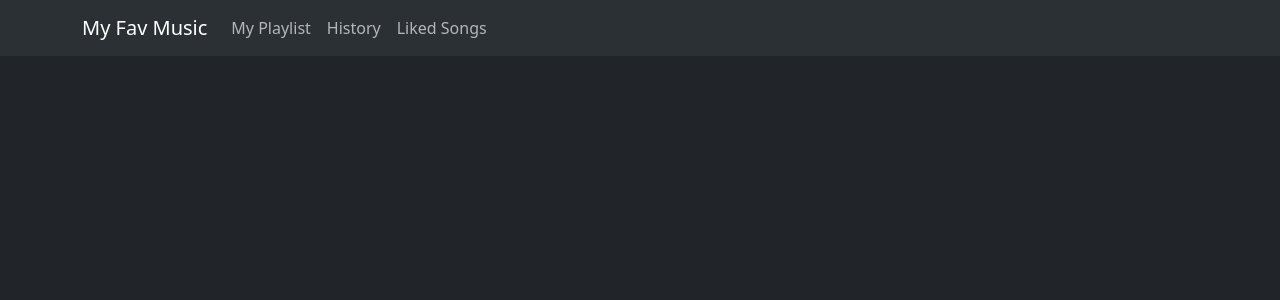
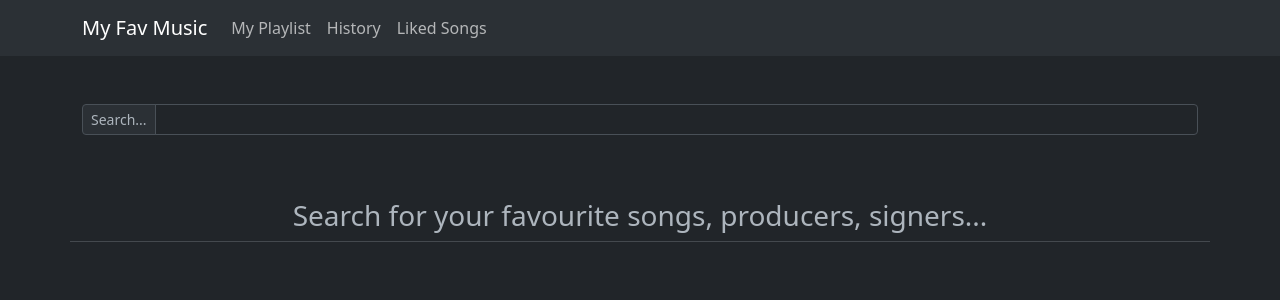
Before and after one commit to nikoladomazetovikj/my-fav-music, a React (Vite) app: page / in a window 1280 px wide. Shown: the top 300 px of the page. Built offline with nearby package versions, Linux system fonts and the light colour scheme; no server answers.

Commit message:
wip: home layout changes

```diff
--- a/package.json
+++ b/package.json
@@ -12,6 +12,7 @@
   "dependencies": {
     "axios": "^1.4.0",
     "bootstrap": "^5.3.0",
+    "prop-types": "^15.8.1",
     "react": "^18.2.0",
     "react-bootstrap": "^2.8.0",
     "react-dom": "^18.2.0",
--- /dev/null
+++ b/src/components/Home/Main.jsx
@@ -0,0 +1,19 @@
+import {Container, Row} from "react-bootstrap";
+import PropTypes from "prop-types";
+
+const Main = ({children}) => {
+
+    return (
+      <Container className='my-5'>
+          <Row>
+              {children}
+          </Row>
+      </Container>
+    );
+}
+
+Main.propTypes = {
+    children: PropTypes.node.isRequired,
+};
+
+export default Main;
--- /dev/null
+++ b/src/components/Home/NoResults.jsx
@@ -0,0 +1,15 @@
+import {Container, Row} from "react-bootstrap";
+
+const NoResults = () => {
+    return (
+        <Container className='my-5'>
+           <Row className='text-center'>
+               <h3>Search for your favourite songs, producers, signers... </h3>
+               <hr/>
+           </Row>
+        </Container>
+    );
+}
+
+
+export default NoResults;
--- /dev/null
+++ b/src/components/Home/Search.jsx
@@ -0,0 +1,30 @@
+import {InputGroup} from "react-bootstrap";
+import Form from 'react-bootstrap/Form';
+import {useContext} from "react";
+import AppContext from "../../context/AppContext.jsx";
+
+const Search = () => {
+
+    const {setSearchTerm} = useContext(AppContext);
+
+
+    const handleOnKeyboardUp = (event) => {
+        event.preventDefault()
+
+        setSearchTerm(event.target.value)
+    }
+
+    return (
+        <InputGroup size="sm" className="mb-3">
+            <InputGroup.Text id="search">Search...</InputGroup.Text>
+            <Form.Control
+                aria-label="Search"
+                aria-describedby="search"
+                onInput={handleOnKeyboardUp}
+            />
+        </InputGroup>
+    );
+}
+
+
+export default Search;
--- a/src/context/AppContext.jsx
+++ b/src/context/AppContext.jsx
@@ -1,30 +1,33 @@
 import {createContext, useEffect, useState} from "react";
 import axios from "axios";
+import PropTypes from "prop-types";
 
 const AppContext = createContext({
     searchResults: []
 });
 
-// eslint-disable-next-line react/prop-types
+
 export const AppProvider = ({ children }) => {
 
     const [searchResults, setSearchResults] = useState([]);
 
 
-    useEffect(() => {
-        const fetchData = async () => {
+    const [searchTerm, setSearchTerm] = useState("");
+
+    console.log(searchTerm)
+    const fetchData = async (searchTerm) => {
         const options = {
-                method: 'GET',
+            method: "GET",
             url: `${import.meta.env.VITE_API_BASE_URL}/search`,
             params: {
-                    term: 'maks korzh',
-                    locale: 'en-US',
-                    offset: '0',
-                    limit: '5',
+                term: searchTerm,
+                locale: "en-US",
+                offset: "0",
+                limit: "5",
             },
             headers: {
-                    'X-RapidAPI-Key': import.meta.env.VITE_RAPID_KEY,
-                    'X-RapidAPI-Host': import.meta.env.VITE_RAPID_HOST,
+                "X-RapidAPI-Key": import.meta.env.VITE_RAPID_KEY,
+                "X-RapidAPI-Host": import.meta.env.VITE_RAPID_HOST,
             },
         };
 
@@ -36,13 +39,14 @@ export const AppProvider = ({ children }) => {
         }
     };
 
-
-
-        fetchData();
-    }, []);
+    useEffect(() => {
+        fetchData(searchTerm);
+    }, [searchTerm]);
 
     const contextValues = {
-       searchResults
+       searchResults,
+        searchTerm,
+        setSearchTerm
     };
 
 
@@ -54,4 +58,8 @@ export const AppProvider = ({ children }) => {
     );
 };
 
+AppProvider.propTypes = {
+    children: PropTypes.node.isRequired
+};
+
 export default AppContext;
--- a/src/pages/Home.jsx
+++ b/src/pages/Home.jsx
@@ -1,15 +1,23 @@
 import Header from "../components/Layout/Header.jsx";
 import {useContext} from "react";
 import AppContext from "../context/AppContext.jsx";
+import NoResults from "../components/Home/NoResults.jsx";
+import Search from "../components/Home/Search.jsx";
+import Main from "../components/Home/Main.jsx";
 
 const Home = () => {
 
     const {searchResults} = useContext(AppContext);
 
-    console.log(searchResults)
     return (
         <>
             <Header/>
+            <Main>
+                <Search/>
+                {searchResults.length === 0 ? (
+                    <NoResults/>
+                ) : null}
+            </Main>
         </>
     );
 }
```
Also changed, not shown: 1 other file (tests, documents, lock files or other folders). Lines whose indentation alone changed are shown as unchanged.
